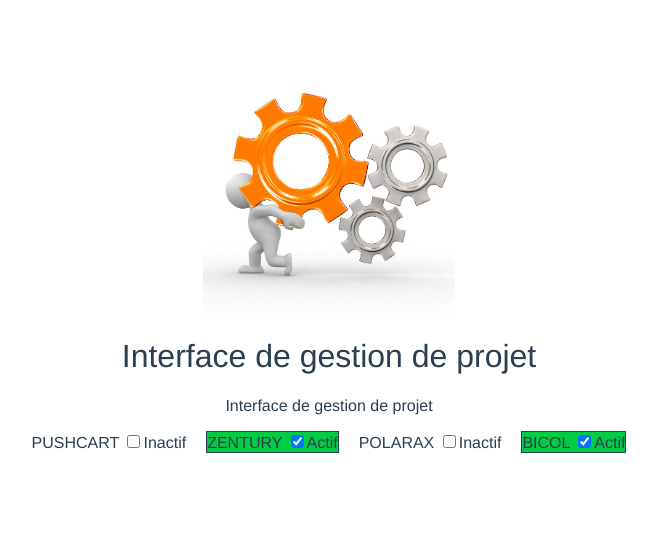
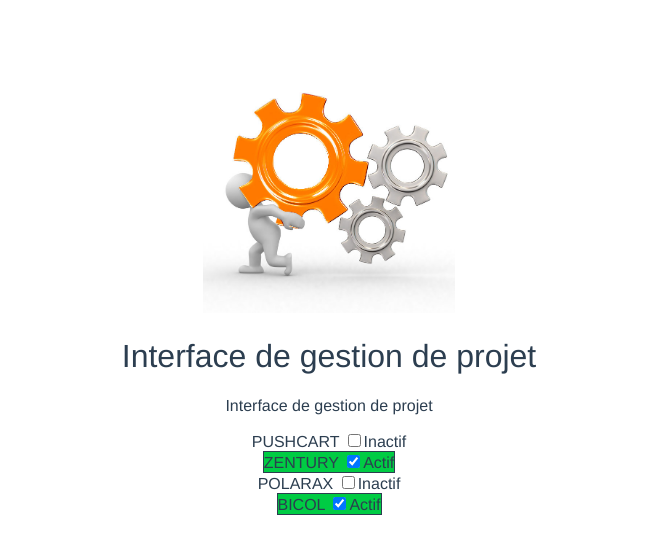
Before and after one commit to aurelieLafranceschina/alternanceJsMobile, a Vue app in the folder rattrape_vuejs/: page /#/ in a window 1280 px wide. Shown: the top 554 px of the page, without its empty margins (311-968 px from the left). Built offline with nearby package versions, Linux system fonts and the light colour scheme.

Commit message:
afficher la liste des projets - creation du composant Project qui est appelé dans projectList

```diff
--- a/rattrape_vuejs/src/components/Home.vue
+++ b/rattrape_vuejs/src/components/Home.vue
@@ -16,10 +16,11 @@
 
 <script>
 import  ProjectList from "./ProjectList.vue";
+
 export default {
   name: 'Home',
   components:{
-    'ProjectList': ProjectList
+    'ProjectList': ProjectList,
   },
   data () {
     return {
--- /dev/null
+++ b/rattrape_vuejs/src/components/Project.vue
@@ -0,0 +1,33 @@
+<template>
+    <div>
+        <li>
+            <div v-bind:class ="{active : projectUnique.isActive}">{{ projectUnique.name}}
+                <input  type="checkbox" id="checkbox" v-model="projectUnique.isActive" >
+                <label v-if="projectUnique.isActive" for="checkbox">{{ checkProject }}</label>
+                <label v-else for="checkbox">{{ uncheckedProject }}</label>
+            </div>
+        </li>
+    </div>
+</template>
+
+<script>
+export default {
+  name: 'Project',
+  props: ["projectUnique" , "message"],
+  data () {
+    return {
+      checkProject: 'Actif',
+      uncheckedProject: 'Inactif',
+        }
+    }
+  }
+</script>
+
+<style>
+.active {
+  background-color : #00cc44;
+  border : solid 1px;
+
+
+}
+</style>
--- a/rattrape_vuejs/src/components/ProjectList.vue
+++ b/rattrape_vuejs/src/components/ProjectList.vue
@@ -2,21 +2,20 @@
       <div>
         {{message}}
         <ul id="projectList">
-           <li  v-for="project in allProjects" v-bind:key="project._id">
-              <div v-bind:class ="{active : project.isActive}">{{ project.name}}
-                <input  type="checkbox" id="checkbox" v-model="project.isActive" >
-                <label v-if="project.isActive" for="checkbox">{{ checkProject }}</label>
-                <label v-else for="checkbox">{{ uncheckedProject }}</label>
-             </div>
-          </li>
+            <Project v-for="project in allProjects" v-bind:key="project._id" :projectUnique="project"
+            ></Project>
         </ul>
       </div>
 
 </template>
 
 <script>
+import  Project from "./Project.vue";
 export default {
   name: 'ProjectList',
+   components:{
+    'Project' : Project,
+  },
   props: ["allProjects" , "message"],
   data () {
     return {
--- a/rattrape_vuejs/src/router/index.js
+++ b/rattrape_vuejs/src/router/index.js
@@ -2,6 +2,7 @@ import Vue from 'vue'
 import Router from 'vue-router'
 import Home from '@/components/Home'
 import ProjectList from '@/components/ProjectList'
+import Project from '@/components/Project'
 
 Vue.use(Router)
 
@@ -16,6 +17,11 @@ export default new Router({
       path: '/projectList',
       name: 'ProjectList',
       component: ProjectList
+    },
+    {
+      path: '/project',
+      name: 'Project',
+      component: Project
     }
   ]
 })
```
